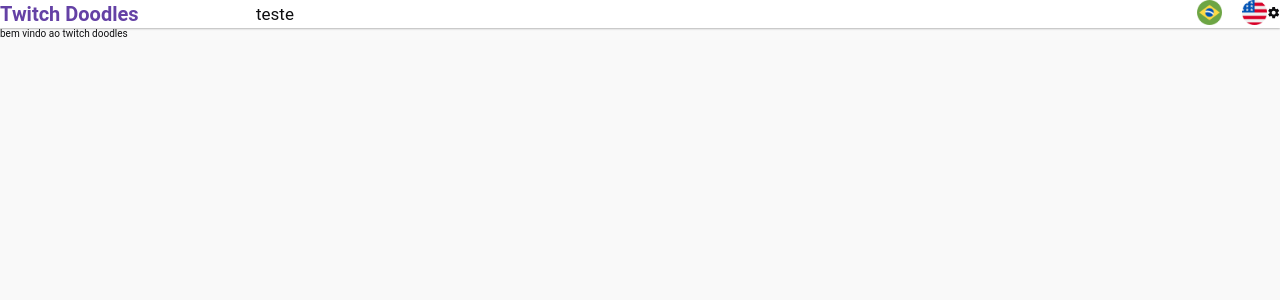
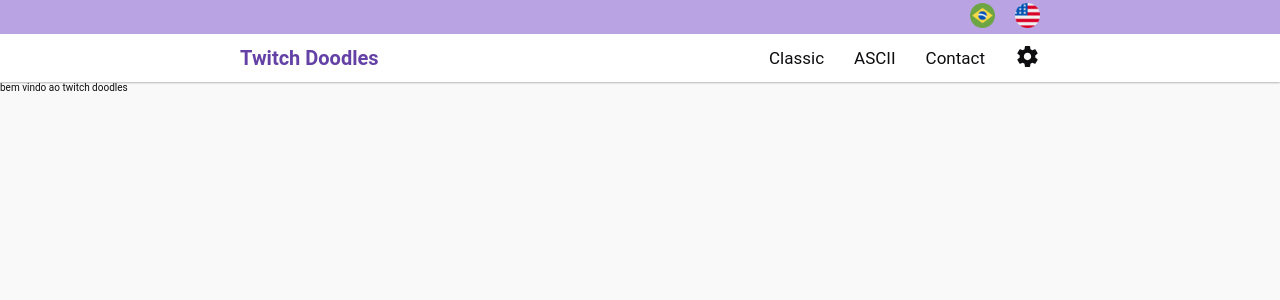
Before and after one commit to gabrielgraciani/twitch-doodles-frontend, a React (Create React App) app: page / in a window 1280 px wide. Shown: the top 300 px of the page. Built offline with nearby package versions, Linux system fonts and the light colour scheme.

Commit message:
making the header

```diff
--- a/src/Pages/Home/Home.tsx
+++ b/src/Pages/Home/Home.tsx
@@ -6,10 +6,10 @@
 const Home = (): React.ReactElement => {
   const { t } = useTranslation();
   return (
-    <div>
+    <>
       <Header />
-      {t('welcome.title')}
-    </div>
+      <div style={{ marginTop: '82px' }}>{t('welcome.title')}</div>
+    </>
   );
 };
 
--- a/src/components/Header/Header.styles.ts
+++ b/src/components/Header/Header.styles.ts
@@ -1,37 +1,65 @@
 import styled from 'styled-components';
 
-const Container = styled.header`
+const Header = styled.header`
+  width: 100%;
   display: flex;
   align-items: center;
-  justify-content: space-between;
+  justify-content: center;
+  flex-direction: column;
   //box-shadow: 0 1px 2px rgba(0, 0, 0, 0.9), 0 0 2px rgba(0, 0, 0, 0.9) !important;
   box-shadow: 0 1px 2px rgba(0, 0, 0, 0.2), 0 0 2px rgba(0, 0, 0, 0.2);
 
   background: ${props => props.theme.colors.backgroundHeader};
+  position: fixed;
+  top: 0;
+  left: 0;
+`;
+
+const LanguageContainer = styled.div`
+  width: 100%;
+  display: flex;
+  justify-content: center;
+
+  background: #b9a3e3;
+`;
+
+const Container = styled.div`
+  width: 90%;
+  max-width: 100rem;
+  display: flex;
+  align-items: center;
+  justify-content: space-between;
+  padding: 1rem 10rem;
 `;
 
 const SiteName = styled.h4`
-  width: 20%;
   color: #6441a5;
   font-size: 2rem;
 `;
 
-const ContentContainer = styled.div`
-  flex-grow: 1;
+const MenuContainer = styled.ul`
   display: flex;
   align-items: center;
-  justify-content: space-between;
+  justify-content: flex-end;
+  flex-grow: 1;
 `;
-
-const MenuContainer = styled.ul``;
 
 const MenuItem = styled.li`
   font-size: 1.7rem;
   color: ${props => props.theme.colors.primary};
+  margin-right: 3rem;
+
+  &:last-child {
+    margin-right: 0;
+  }
 `;
 
 const FlagsContainer = styled.div`
   display: flex;
+  justify-content: flex-end;
+  width: 90%;
+  padding: 0.3rem 10rem;
+  max-width: 100rem;
 `;
 
 const FlagButton = styled.button`
@@ -46,12 +74,20 @@
   }
 `;
 
+const SettingsButton = styled.button`
+  svg {
+    font-size: 2.5rem;
+  }
+`;
+
 export {
+  Header,
+  LanguageContainer,
   Container,
   SiteName,
-  ContentContainer,
   MenuContainer,
   MenuItem,
   FlagsContainer,
   FlagButton,
+  SettingsButton,
 };
--- a/src/components/Header/Header.tsx
+++ b/src/components/Header/Header.tsx
@@ -8,13 +8,15 @@
 import { useTheme } from '../../hooks/useTheme';
 
 import {
+  Header as StyledHeader,
+  LanguageContainer,
   Container,
   SiteName,
-  ContentContainer,
   MenuContainer,
   MenuItem,
   FlagsContainer,
   FlagButton,
+  SettingsButton,
 } from './Header.styles';
 
 const Header = (): React.ReactElement => {
@@ -22,14 +24,8 @@
   const { toggleTheme } = useTheme();
 
   return (
-    <Container>
-      <SiteName>Twitch Doodles</SiteName>
-
-      <ContentContainer>
-        <MenuContainer>
-          <MenuItem>teste</MenuItem>
-        </MenuContainer>
-
+    <StyledHeader>
+      <LanguageContainer>
         <FlagsContainer>
           <FlagButton type="button" onClick={() => i18n.changeLanguage('br')}>
             <img src={FlagBR} alt="Brasil" />
@@ -38,12 +34,22 @@
             <img src={FlagUSA} alt="United States Of America" />
           </FlagButton>
         </FlagsContainer>
-      </ContentContainer>
+      </LanguageContainer>
 
-      <button type="button" onClick={toggleTheme}>
-        <MdSettings />
-      </button>
-    </Container>
+      <Container>
+        <SiteName>Twitch Doodles</SiteName>
+
+        <MenuContainer>
+          <MenuItem>Classic</MenuItem>
+          <MenuItem>ASCII</MenuItem>
+          <MenuItem>Contact</MenuItem>
+
+          <SettingsButton type="button" onClick={toggleTheme}>
+            <MdSettings />
+          </SettingsButton>
+        </MenuContainer>
+      </Container>
+    </StyledHeader>
   );
 };
 
```
